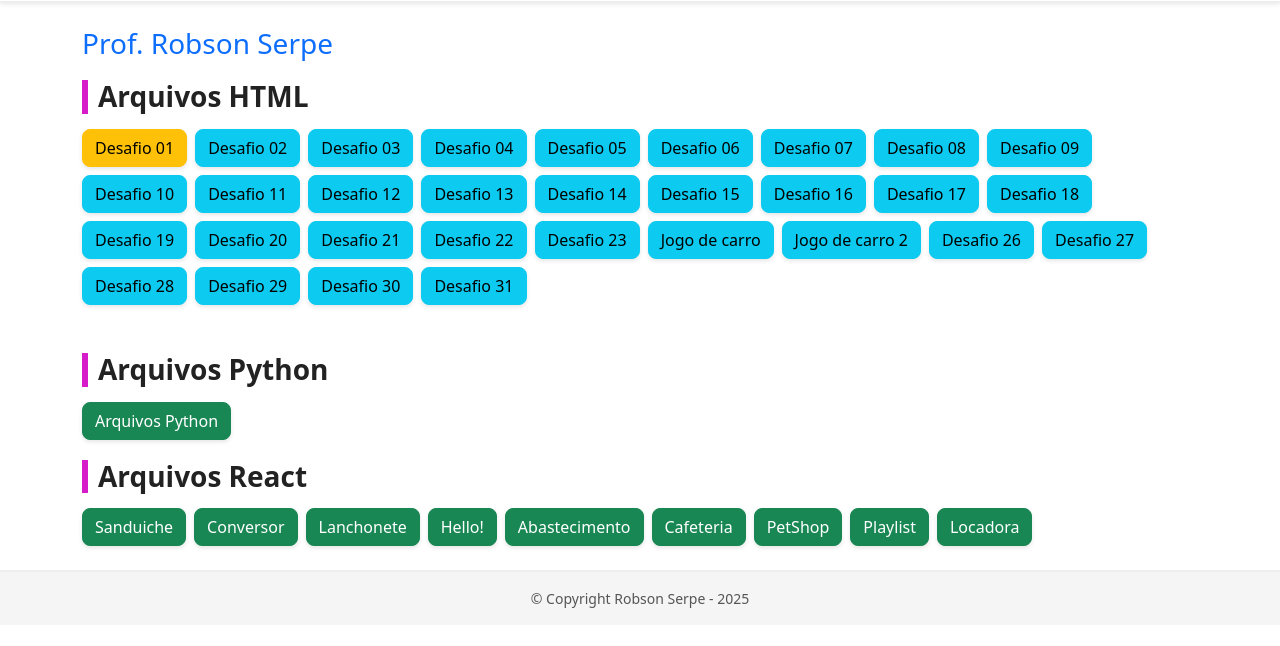
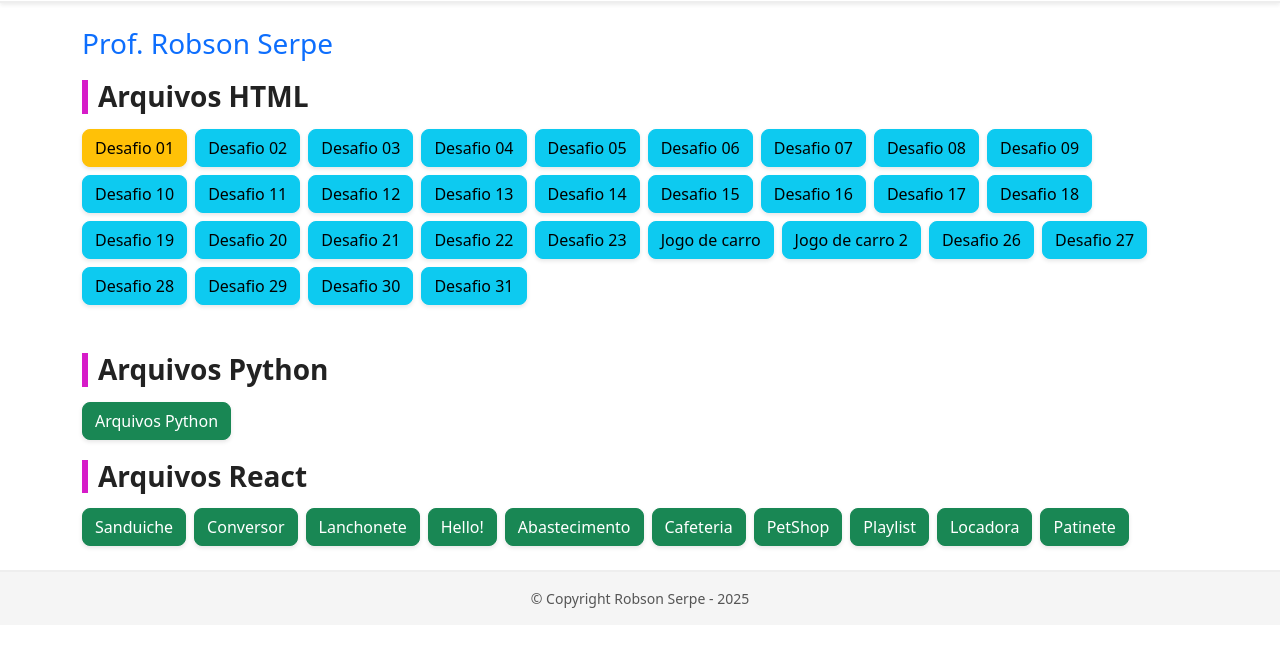
Before and after one commit to vicmariaa/PaginasDesafios, a plain HTML site: page index3.html in a window 1280 px wide. Shown: the part 68-714 px from the top of the page. Drawn offline with nearby package versions, Linux system fonts and the light colour scheme.

Commit message:
Update index3.html

```diff
--- a/index3.html
+++ b/index3.html
@@ -93,6 +93,8 @@
           <a href="https://snack.expo.dev/@vitoria888/43f674" class="btn btn-success">PetShop</a>
           <a href="https://snack.expo.dev/@vitoria888/18d676" class="btn btn-success">Playlist</a>
           <a href="https://snack.expo.dev/@vitoria888/566634" class="btn btn-success">Locadora</a>
+          <a href="https://snack.expo.dev/@vitoria888/ce2674" class="btn btn-success">Patinete</a>
+
 
         </div>
       </section>
@@ -102,4 +104,5 @@
   <!-- ===== FOOTER ===== -->
   <footer class="footer text-center py-3">
     © Copyright Robson Serpe - 2025
+
   </footer>
```
